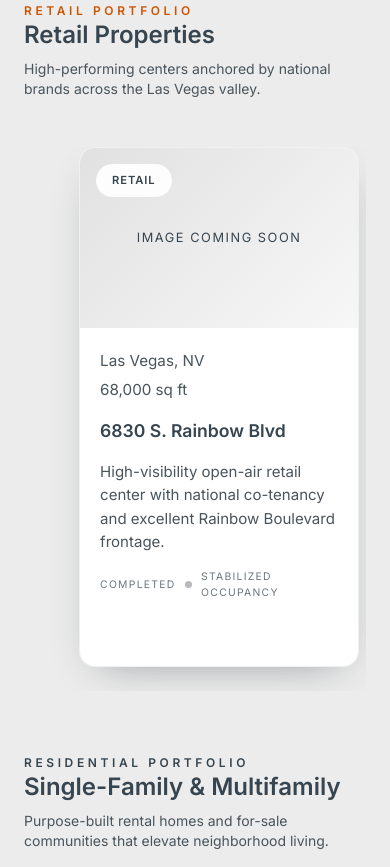
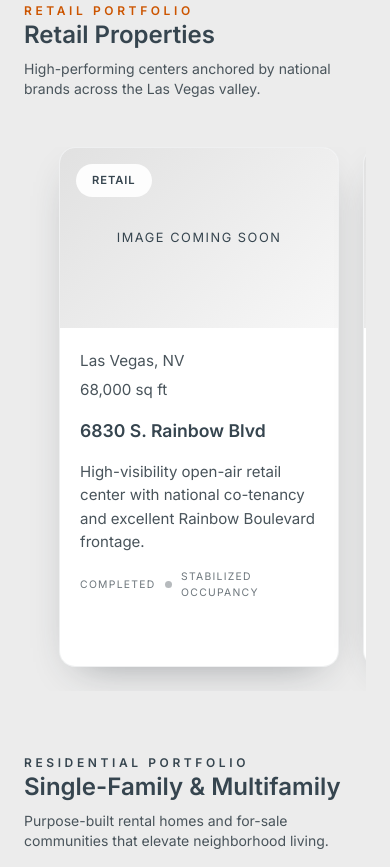
Before and after one commit to computerengineeringkid/PlatinumDevelopmentWebsite, a website: page index.html in a window 390 px wide. Shown: the part 2857-3724 px from the top of the page. Drawn offline with nearby package versions, Linux system fonts and the light colour scheme.

Commit message:
Center portfolio cards on mobile

```diff
--- a/index.html
+++ b/index.html
@@ -197,6 +197,14 @@
                 padding-right: var(--carousel-side-padding);
                 scroll-padding-left: var(--carousel-side-padding);
                 scroll-padding-right: var(--carousel-side-padding);
+            }
+            .portfolio-carousel__track::before,
+            .portfolio-carousel__track::after {
+                content: none;
+                flex: 0 0 auto;
+            }
+            .portfolio-card {
+                scroll-snap-align: center;
             }
         }
         .carousel-button {
```
